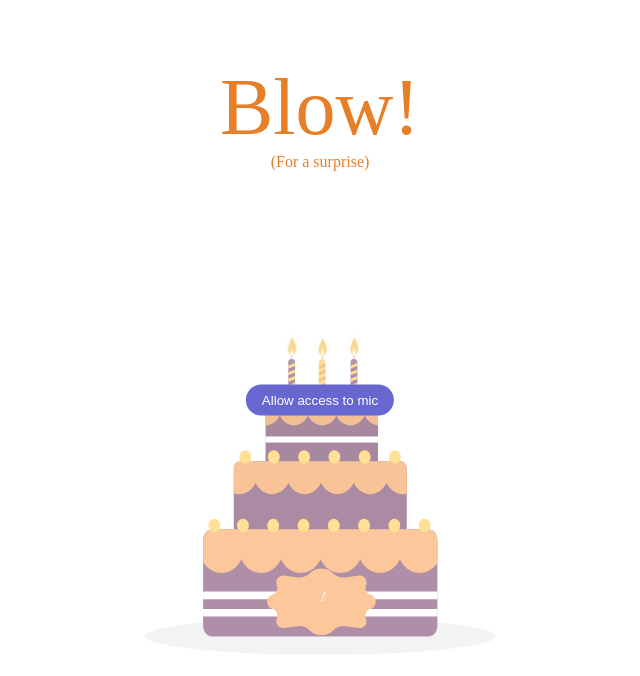
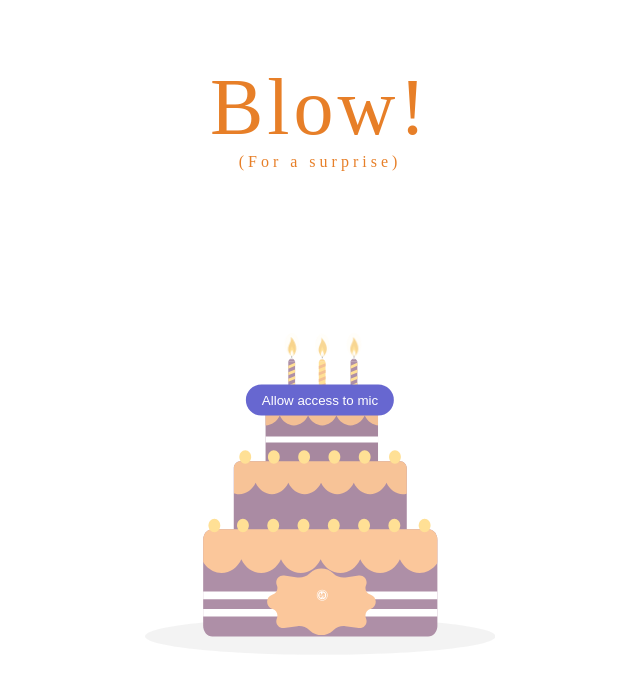
Before and after one commit to falsegenius1/hbdcake, a Node server app: page /1 in a window 1280 px wide. Shown: the top 676 px of the page, without its empty margins (320-960 px from the left). Run offline with Node 20, Linux system fonts and the light colour scheme.

Commit message:
update font

```diff
--- a/public/script.js
+++ b/public/script.js
@@ -38,7 +38,7 @@
                   console.log(nameT);
                   bdMsgEl.innerHTML = `Happy Birthday <br> ${nameT}`;
                   bdMsgEl.classList.add("changeColor");
-                  bdMsgEl.style.fontFamily = "allura";
+                  bdMsgEl.style.fontFamily = "birthday";
                   const hbdaudio = new Audio("/hbd.mp3");
                   const cheeraudio = new Audio("/cheering.mp3");
                   cheeraudio.play();
--- a/public/style.css
+++ b/public/style.css
@@ -1,6 +1,6 @@
 @font-face {
-    font-family: allura;
-    src: url("/allura.regular.ttf");
+    font-family: birthday;
+    src: url("/birthday.ttf");
   }
 *{
     padding: 0;
@@ -19,6 +19,7 @@
     padding-top: 1rem;
     font-size: 5rem;
     text-align: center;
+    letter-spacing: .25rem;
 }
 main{
     display: flex;
@@ -151,7 +152,7 @@
   }
 
   #nameText{
-    font-family: allura;
+    font-family: birthday;
   }
 
 .changeColor{
```
Also changed, not shown: public/birthday.ttf (added).
